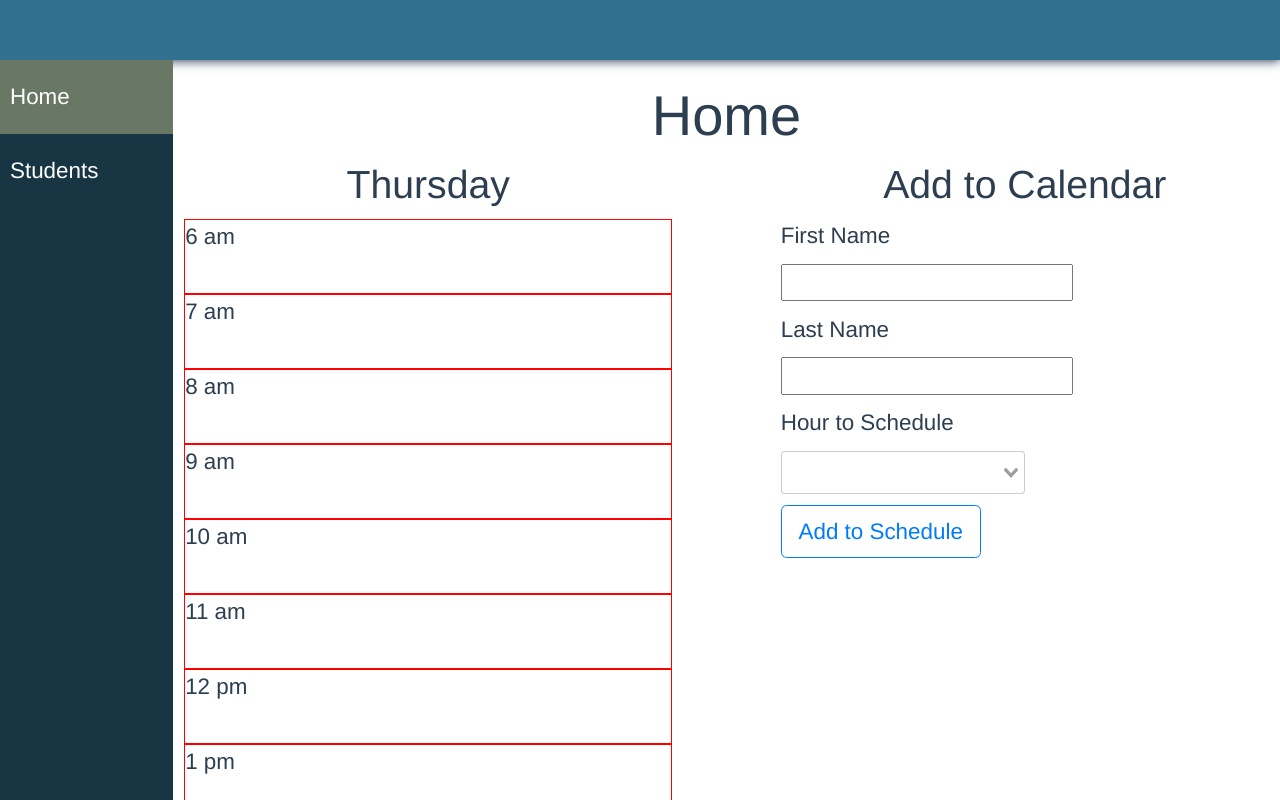
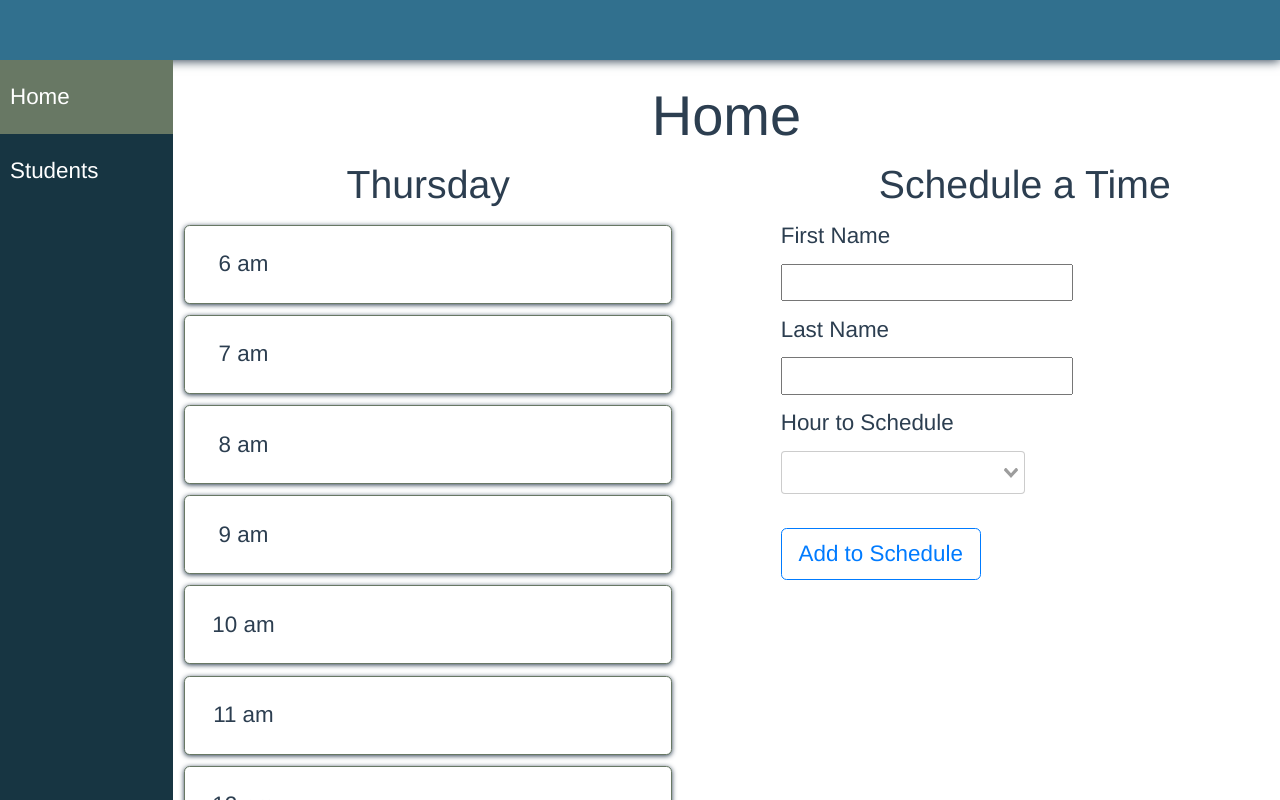
Before and after one commit to bragibbo/creative-project-3, a Vue app: page / in a window 1280 px wide. Shown: the top 800 px of the page. Built offline with nearby package versions, Linux system fonts and the light colour scheme.

Commit message:
add ability to delete from schedule

```diff
--- a/public/index.html
+++ b/public/index.html
@@ -6,7 +6,7 @@
     <meta name="viewport" content="width=device-width,initial-scale=1.0">
     <link rel="icon" href="<%= BASE_URL %>favicon.ico">
     <link rel="stylesheet" href="./index.css"/>
-    <title><%= htmlWebpackPlugin.options.title %></title>
+    <title>Student Scheduler</title>
   </head>
   <body>
     <noscript>
--- a/src/components/Schedule/HourCard.vue
+++ b/src/components/Schedule/HourCard.vue
@@ -1,8 +1,15 @@
 <template>
-  <div>
-    <div class="time-slot d-flex flex-row">{{hourData.hour}}</div>
-    <div v-for="(item, index) in hourData.appointments" :key="index">
-      <div>{{item}}</div>
+  <div class="card my-1 grid-container">
+    <div class="time-slot grid-item">{{hourData.hour}}</div>
+    <div class="grid-item">
+      <div class="d-flex flex-column w-100">
+        <div class="grid-container-names my-2" v-for="(item, index) in hourData.appointments" :key="index">
+            <div class="d-flex flex-column align-items-start">{{item.firstName}} {{item.lastName}}</div>
+            <div class="delete-button grid-items">
+              <button class="btn btn-outline-danger" @click="(index) => submit(item)">X</button>
+            </div>
+        </div>
+      </div>
     </div>
   </div>
 </template>
@@ -11,14 +18,46 @@
 export default {
   props: {
     hourData: Object
+  },
+  methods: {
+    submit(item) {
+      this.$emit('delete', item)
+    }
   }
 }
 </script>
 
 <style scoped>
-.time-slot{
-  border: 1px solid red;
-  height: 75px;
+.card {
+  border: 1px solid var(--primaryGreen);
+  box-shadow: 0px 1px 5px;
 }
 
+.time-slot{
+  margin: 1px;
+  min-height: 75px;
+}
+
+.grid-container {
+  display: grid;
+  grid-template-columns: 1fr 3fr;
+  grid-column-gap: 20px;
+}
+
+.grid-item {
+  display: flex;
+  justify-content: center;
+  align-items: center;
+}
+
+.grid-container-names {
+  display: grid;
+  grid-template-columns: 3fr 1fr;
+  grid-column-gap: 20px;
+}
+
+.delete-button {
+  width: 50px;
+  height: 50px;
+}
 </style>
--- a/src/components/Schedule/Schedule.vue
+++ b/src/components/Schedule/Schedule.vue
@@ -3,11 +3,11 @@
     <div class="section calendar d-flex flex-column">
       <h3>{{days[schedule.dayOfWeek]}}</h3>
       <div v-for="index in times" :key="index">
-        <HourCard :hourData="schedule[index]" />
+        <HourCard :hourData="schedule[index]" @delete="(e) => deleteFromSchedule(e)" />
       </div>
     </div>
     <div class="section add">
-      <h3>Add to Calendar</h3>
+      <h3>Schedule a Time</h3>
       <ScheduleAdd :hours="times" @add="(e) => addToSchedule(e)"/>
     </div>
   </div>
@@ -52,6 +52,9 @@ export default{
   methods: {
     addToSchedule(e) {
       this.$set(this.schedule[e.hour].appointments, this.schedule[e.hour].appointments.length, e)
+    },
+    deleteFromSchedule(e) {
+      this.schedule[e.hour].appointments = this.schedule[e.hour].appointments.filter(item => item.firstName !== e.firstName && item.lastName !== e.lastName)
     }
   }
 }
--- a/src/components/Schedule/ScheduleAdd.vue
+++ b/src/components/Schedule/ScheduleAdd.vue
@@ -12,7 +12,7 @@
       <label for="hour-select">Hour to Schedule</label>
       <v-select id="hour-select" class="w-50" v-model="selectedHour" :options="hours"/>
     </div>
-    <div class="d-flex flex-column input my-2">
+    <div class="d-flex flex-column input my-4">
       <button type="button" class="btn btn-outline-primary" @click="submit">Add to Schedule</button>
     </div>
     <div v-if="errors.length > 0">
--- a/src/components/StudentTable.vue
+++ b/src/components/StudentTable.vue
@@ -67,9 +67,7 @@ export default {
       border-bottom: 1px solid black;
       grid-template-columns: 2fr .25fr 3fr 1fr 1fr .75fr;
       grid-column-gap: 20px;
-            vertical-align: center;
-
-
+      vertical-align: center;
     }
 
     .grid-item {
```
